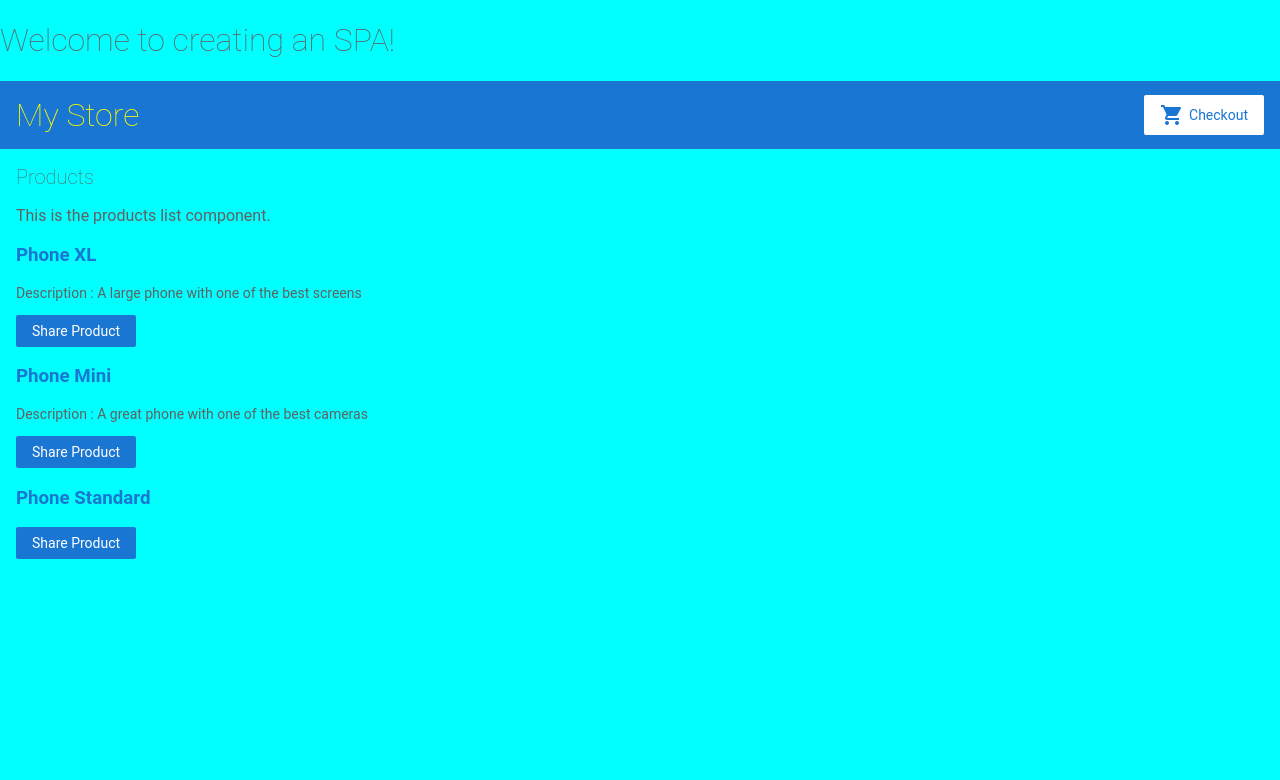
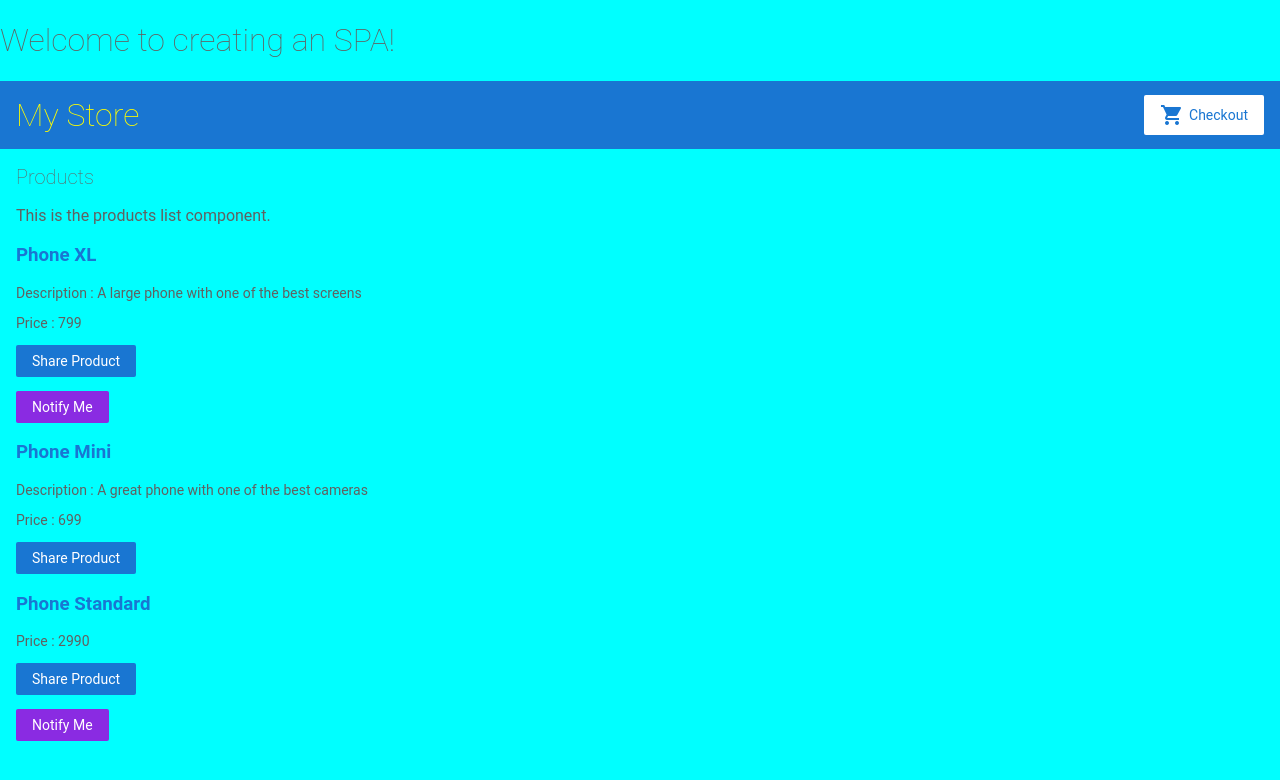
Before and after one commit to nathub071122/angular-project, an Angular app: page / in a window 1280 px wide. Shown: the top 780 px of the page. Built offline with nearby package versions, Linux system fonts and the light colour scheme.

Commit message:
6 files modified

```diff
--- a/src/app/product-alerts/product-alerts.component.css
+++ b/src/app/product-alerts/product-alerts.component.css
@@ -0,0 +1,3 @@
+button {
+  background-color: blueviolet;
+}
--- a/src/app/product-alerts/product-alerts.component.html
+++ b/src/app/product-alerts/product-alerts.component.html
@@ -0,0 +1,4 @@
+<p *ngIf="product && product.price > 700">
+  <!-- <button type="button">Notify Me {{product | json | uppercase }}</button> -->
+    <button type="button" (click) = "notifyEventEmitterInChild.emit()">Notify Me </button>
+</p>
--- a/src/app/product-list/product-list.component.html
+++ b/src/app/product-list/product-list.component.html
@@ -14,10 +14,22 @@ This is the products list component.
     <p *ngIf='product.description'>
       Description : {{product.description}}
     </p>
+    <p>
+      Price : {{product.price}}
+    </p>
     <!-- event bidning binds events like user clicks to the logic (function call) in the component ts -->
 <button type="button" (click) = "share()" > Share Product
 </button>
+<!-- passing input to child -->
+<app-product-alerts
+[product] = "product"
+(notifyEventEmitterInChild) = "onNotifyHandlerInParent()"
+>
+<!-- handling the event from the child -->
+</app-product-alerts>
 </div>
+
+
 <!--
 Copyright Google LLC. All Rights Reserved.
 Use of this source code is governed by an MIT-style license that
--- a/src/app/product-list/product-list.component.ts
+++ b/src/app/product-list/product-list.component.ts
@@ -15,6 +15,10 @@ share() {
   window.alert('Share the product!');
   // alert('Share the product');
 }
+// event hanlder in the parent component which handles the information from the event emitted by the child component.
+onNotifyHandlerInParent() {
+  window.alert("You will be alerted on offers for the product!!")
+}
 }
 
 
--- a/src/app/products.ts
+++ b/src/app/products.ts
@@ -22,7 +22,7 @@ export interface Product {
   {
     id: 3,
     name: 'Phone Standard',
-    price: 299,
+    price: 2990,
     description: ''
   }
 ];
```
Also changed, not shown: src/app/product-alerts/product-alerts.component.ts (+5 -2 lines).
